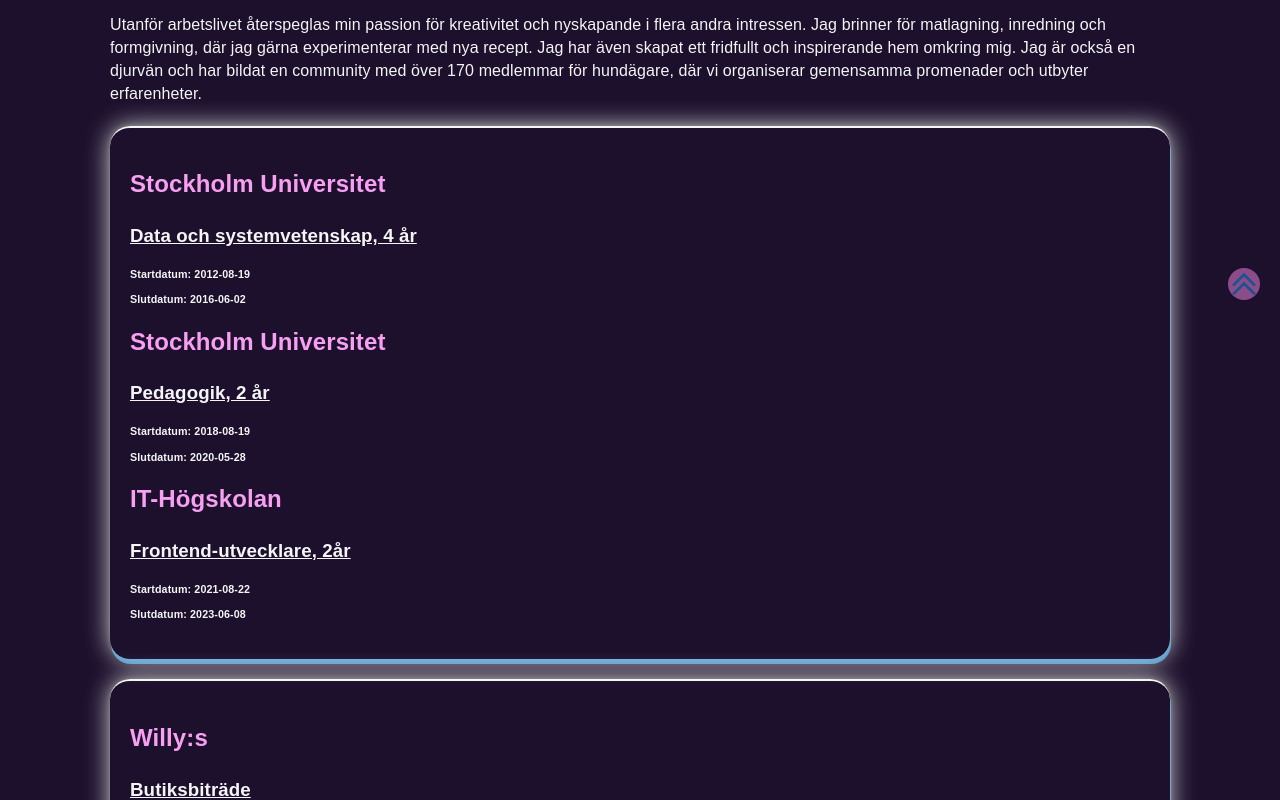
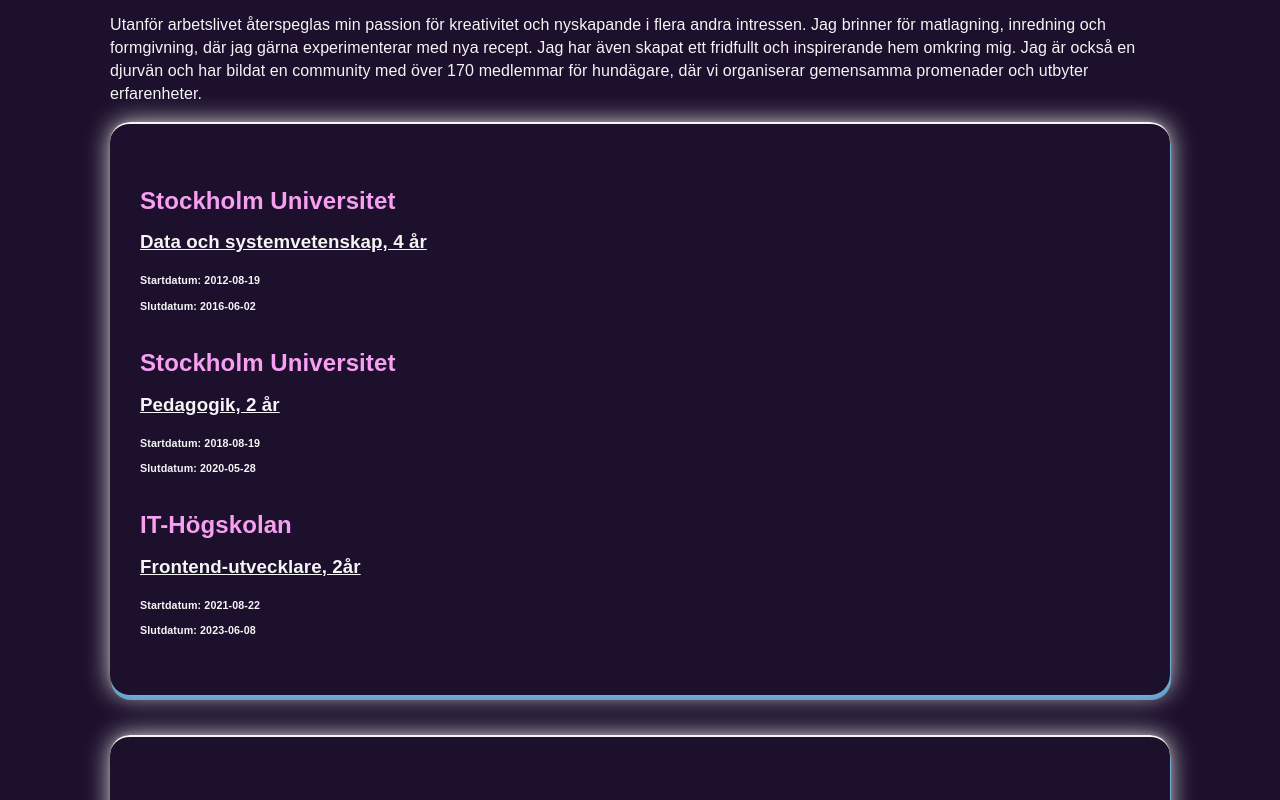
Before and after one commit to KingaSzayer-Iths/kingas-portfolio, a React (Create React App) app: page /about in a window 1280 px wide. Shown: the part 440-1240 px from the top of the page. Built offline with nearby package versions, Linux system fonts and the light colour scheme.

Commit message:
add margin to edu and job

```diff
--- a/src/App.css
+++ b/src/App.css
@@ -291,8 +291,7 @@
   box-shadow: 1px 5px #6cc7feb3, 0 0 25px lightgrey, 0 0 5px rgb(71, 70, 70);
   margin: 0 0 40px 0;
   border-radius: 20px;
-  padding: 20px;
-  margin: 20px 0;
+  padding: 20px 0 40px 30px;
 }
 
 
@@ -300,12 +299,14 @@
 .job h2 {
   /* color: #ff6be1; */
   color: rgb(247, 160, 242);
+  margin: 40px 0 0 0;
 }
 
 .edu h3,
 .job h3 {
   /* font-style: italic; */
   text-decoration: underline;
+  margin-top: 10px;
 }
 
 .job h4 {
--- a/src/components/Footer.jsx
+++ b/src/components/Footer.jsx
@@ -17,6 +17,11 @@
         </a> */}
      </div>
 
+     <style jsx>{
+    `#fab {
+      display: none;
+    }`
+    }</style>
     </>
   }
 
```
